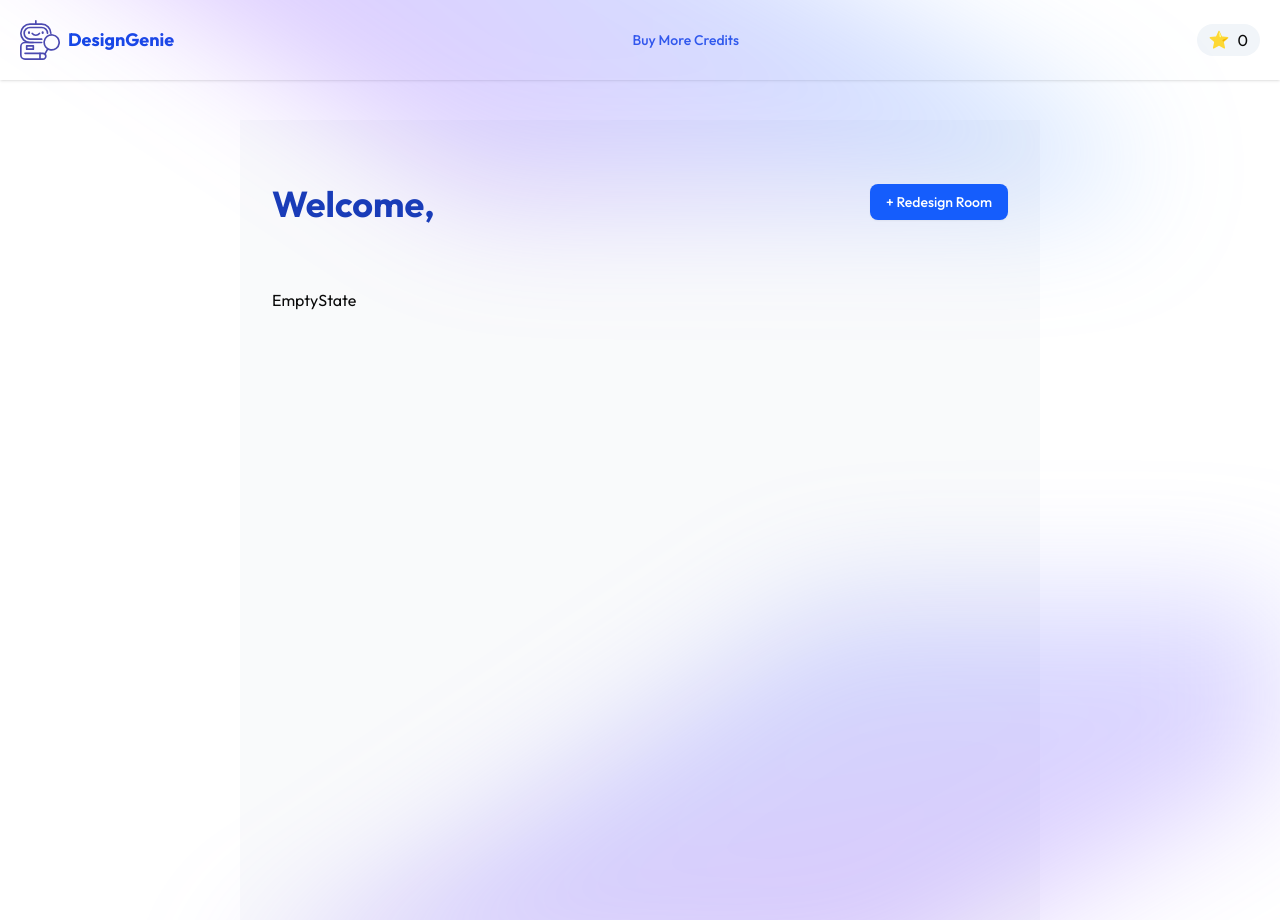
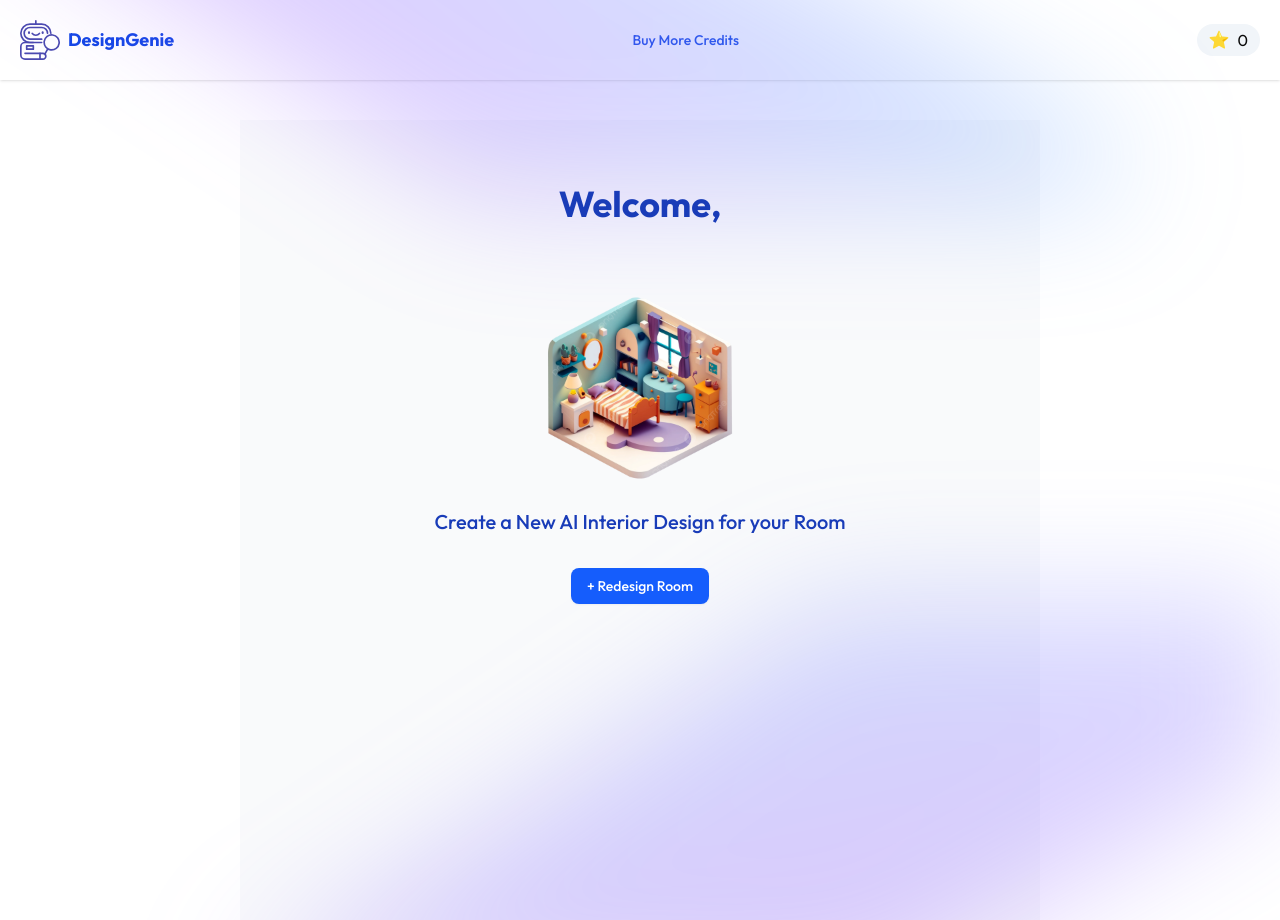
Before and after one commit to sanyagargg/DesignGenie, a Next.js app: page /dashboard in a window 1280 px wide. Built offline with nearby package versions, Linux system fonts and the light colour scheme; no server answers.

Commit message:
Added EmptyState component with placeholder image & integrated into MidSection

```diff
--- a/app/dashboard/_components/EmptyState.jsx
+++ b/app/dashboard/_components/EmptyState.jsx
@@ -1,8 +1,16 @@
+import { Button } from '../../../components/ui/button'
+import Image from 'next/image'
 import React from 'react'
 
 function EmptyState() {
   return (
-    <div>EmptyState</div>
+    <div className='flex items-center justify-center mt-10 flex-col'>
+        <Image src = {'/emptystate.png'} width = {200} height = {200} />
+        <h2 className='font-medium text-xl text-blue-800 mt-5'>Create a New AI Interior Design for your Room</h2>
+        <Button className="bg-blue-600 hover:bg-blue-500 text-white mt-8">
+                + Redesign Room
+        </Button>
+    </div>
   )
 }
 
--- a/app/dashboard/_components/midsection.jsx
+++ b/app/dashboard/_components/midsection.jsx
@@ -17,18 +17,13 @@ function MidSection() {
         <div className="px-6 pt-14 lg:px-8">
           {/* 🔹 Header Section */}
           <div className="py-2">
-            <div className="flex justify-between items-start mb-16">
+            <div className="justify-between items-start mb-16">
               {/* Display user name */}
-              <div className="text-left">
+              <div className="text-center mb-16">
                 <h1 className="text-4xl font-bold text-blue-800">
                   Welcome, {user?.firstName}
                 </h1>
               </div>
-
-              {/* Button to redesign a room */}
-              <Button className="bg-blue-600 hover:bg-blue-500 text-white">
-                + Redesign Room
-              </Button>
             </div>
 
             {/* 🔹 Conditional Rendering for Empty State or Room Listing */}
```
Also changed, not shown: app/dashboard/_components/layout.jsx (line endings or trailing spaces).
